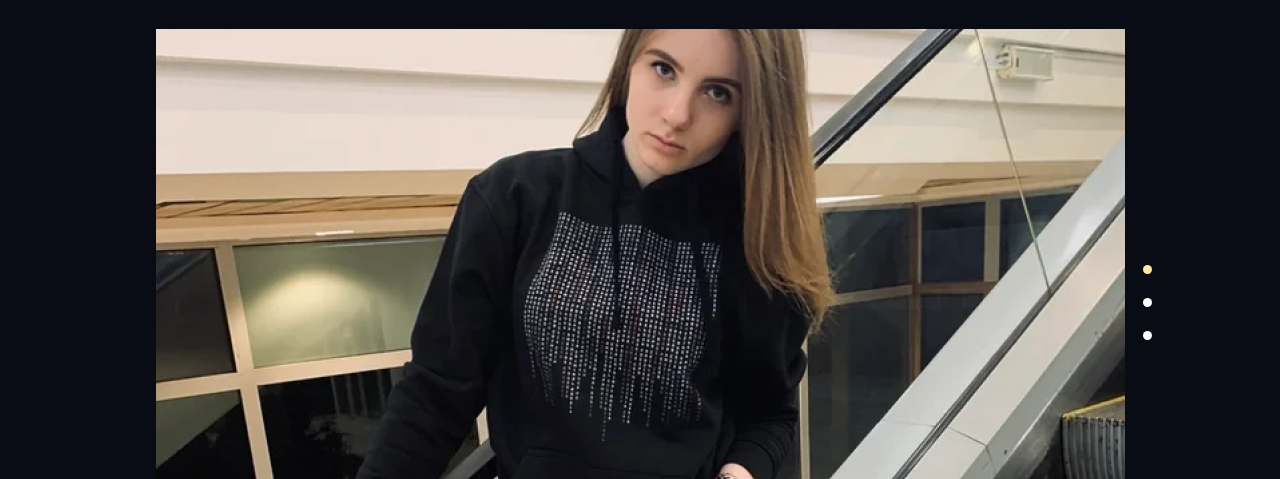
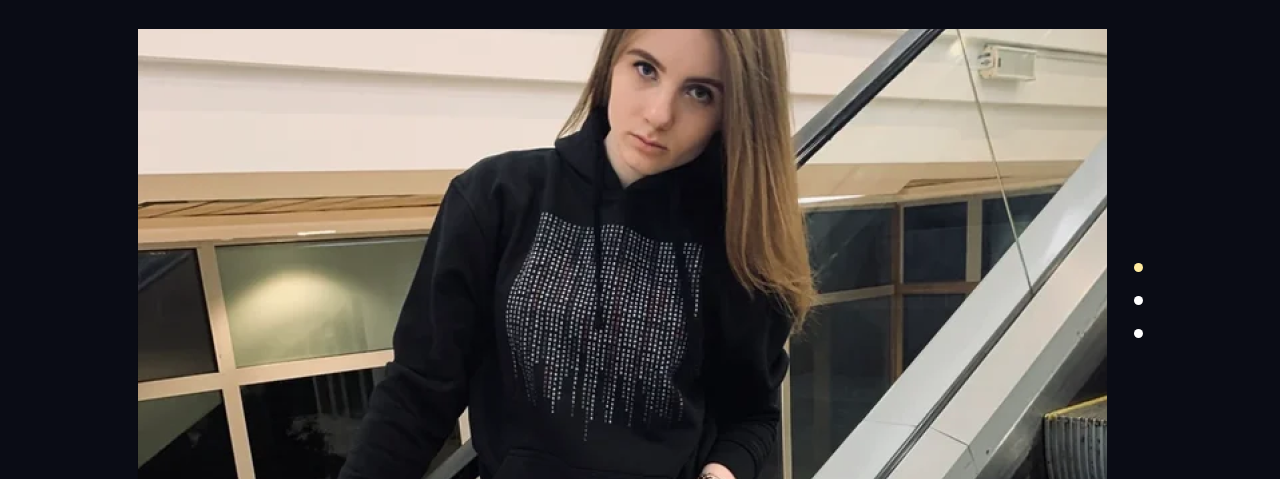
Before and after one commit to AsyaNext/amazingGG-catalog, a plain HTML site: page index.html in a window 1280 px wide. Shown: the part 125-604 px from the top of the page. Drawn offline with Linux system fonts and the light colour scheme.

Commit message:
fix: object-fit

```diff
--- a/assets/style.scss
+++ b/assets/style.scss
@@ -41,16 +41,19 @@
     display: flex;
     flex-direction: column;
     .banner-content__slider {
-      position: relative;
+      display: flex;
+      align-items: center;
+      justify-content: center;
       align-self: center;
       .banner-content__slider-img {
+        margin-right: 27px;
         max-width: 970px;
         width: 100%;
+        max-height: 544px;
+        object-fit: cover;
+        object-position: center top;
       }
       .banner-content__slider-points {
-        position: absolute;
-        top: calc(50% - 37.5px);
-        right: -27px;
         display: grid;
         gap: 24px;
         .banner-content__slider-points-item {
@@ -96,6 +99,13 @@
       background-size: cover;
       cursor: pointer;
       animation: pulse-scroll 1s ease alternate infinite;
+      &:hover {
+        animation-play-state: paused;
+      }
+      &:active {
+        position: relative;
+        top: 1px;
+      }
     }
   }
 }
@@ -182,6 +192,8 @@
     }
     .catalog-product__image {
       width: 50%;
+      min-height: 900px;
+      object-fit: cover;
     }
   }
 }
@@ -209,6 +221,7 @@
       }
       .catalog-product__image {
         width: 70%;
+        min-height: auto;
       }
     }
   }
```
Also changed, not shown: assets/style.css, 1 other file.
